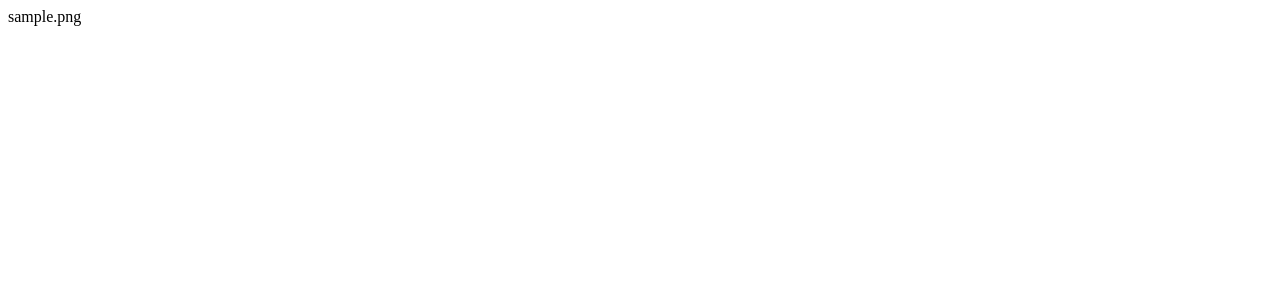
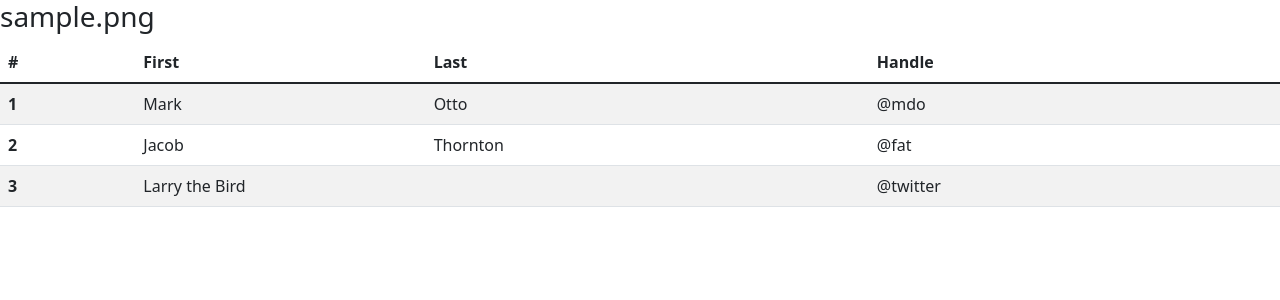
Before and after one commit to flowfelis/adverity-hometask, a Django app: page /collection/1/ in a window 1280 px wide. Before the commit the part shown is almost empty. Shown: the top 300 px of the page. Run offline with Django 3.2, Linux system fonts and the light colour scheme; tables that the repository leaves empty hold one stand-in row (values such as "Sample post").

Commit message:
add bootstrap

```diff
--- a/templates/starwars/collection_detail.html
+++ b/templates/starwars/collection_detail.html
@@ -3,8 +3,39 @@
 <head>
   <meta charset="UTF-8">
   <title>Star Wars Explorer</title>
+  <link rel="stylesheet" href="https://cdn.jsdelivr.net/npm/bootstrap@5.1.3/dist/css/bootstrap.min.css" integrity="sha384-1BmE4kWBq78iYhFldvKuhfTAU6auU8tT94WrHftjDbrCEXSU1oBoqyl2QvZ6jIW3" crossorigin="anonymous">
+  <script src="https://cdn.jsdelivr.net/npm/bootstrap@5.1.3/dist/js/bootstrap.min.js" integrity="sha384-QJHtvGhmr9XOIpI6YVutG+2QOK9T+ZnN4kzFN1RtK3zEFEIsxhlmWl5/YESvpZ13" crossorigin="anonymous"></script>
 </head>
 <body>
-{{ object.filename }}
+<h3>{{ object.filename }}</h3>
+<table class="table table-striped">
+  <thead>
+  <tr>
+    <th scope="col">#</th>
+    <th scope="col">First</th>
+    <th scope="col">Last</th>
+    <th scope="col">Handle</th>
+  </tr>
+  </thead>
+  <tbody>
+  <tr>
+    <th scope="row">1</th>
+    <td>Mark</td>
+    <td>Otto</td>
+    <td>@mdo</td>
+  </tr>
+  <tr>
+    <th scope="row">2</th>
+    <td>Jacob</td>
+    <td>Thornton</td>
+    <td>@fat</td>
+  </tr>
+  <tr>
+    <th scope="row">3</th>
+    <td colspan="2">Larry the Bird</td>
+    <td>@twitter</td>
+  </tr>
+  </tbody>
+</table>
 </body>
 </html>
```
Also changed, not shown: templates/starwars/collection_list.html (+20 -4 lines).
